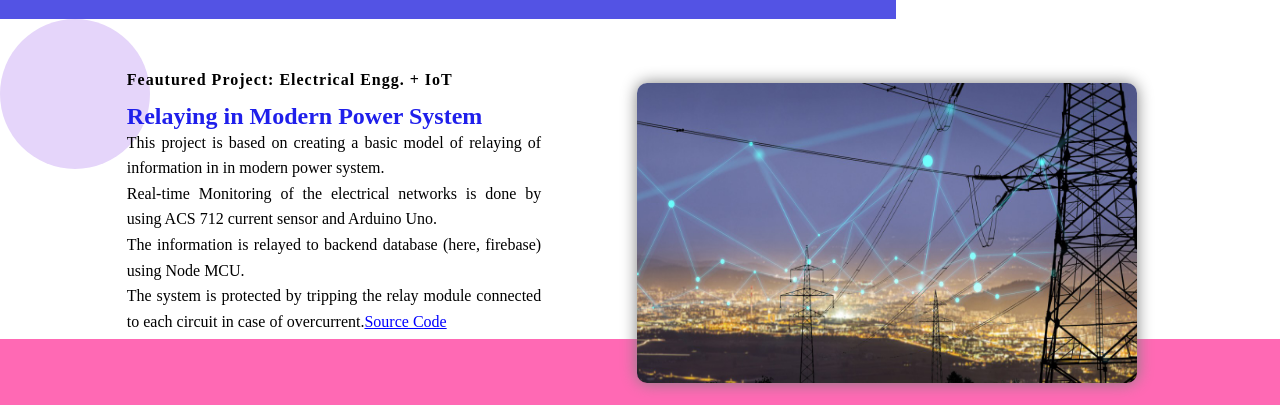
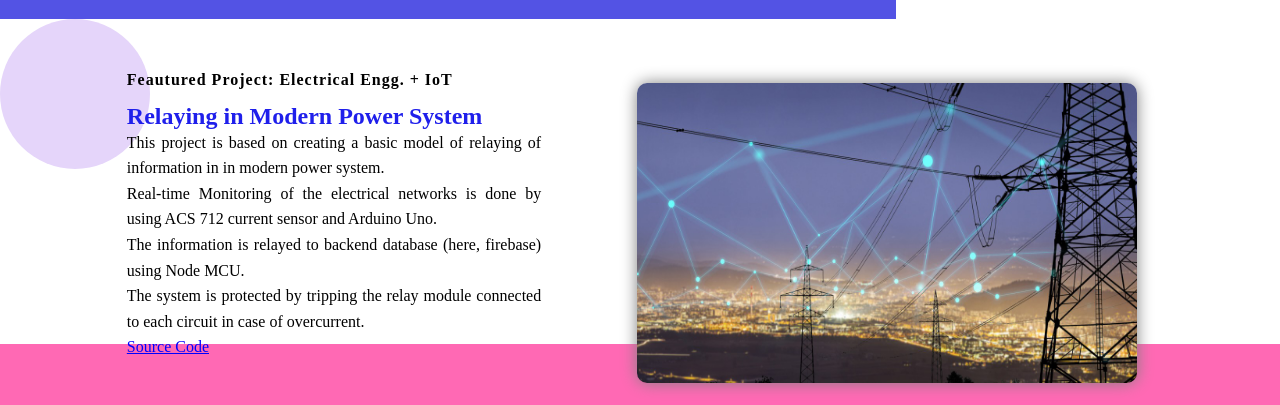
Before and after one commit to Shivam-Chamoli/Portfolio-Website, a plain HTML site: page index.html in a window 1280 px wide. Shown: the part 800-1205 px from the top of the page. Drawn offline with nearby package versions, Linux system fonts and the light colour scheme; a script that the page names is missing; a web font is replaced by a local one.

Commit message:
eighth commit
fixed a bug

```diff
--- a/index.html
+++ b/index.html
@@ -88,7 +88,7 @@
             <span>This project is based on creating a basic model of relaying of information in in modern power system.
                 <br>Real-time Monitoring of the electrical networks is done by using ACS 712 current sensor and Arduino
                 Uno.<br>The information is relayed to backend database (here, firebase) using Node MCU.<br>The system
-                is protected by tripping the relay module connected to each circuit in case of overcurrent.<a style="color: blue;" href="https://github.com/Shivam-Chamoli/Relaying-In-Modern-Power-System">Source Code</a> &nbsp;
+                is protected by tripping the relay module connected to each circuit in case of overcurrent.<br><a style="color: blue;" href="https://github.com/Shivam-Chamoli/Relaying-In-Modern-Power-System">Source Code</a> &nbsp;
                 </span>
         </div>
         <div class="project-right">
```
